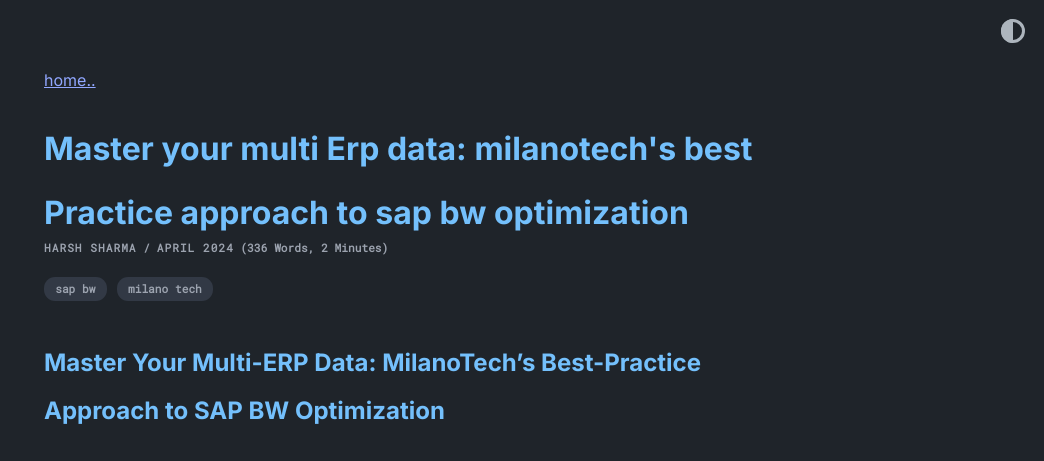
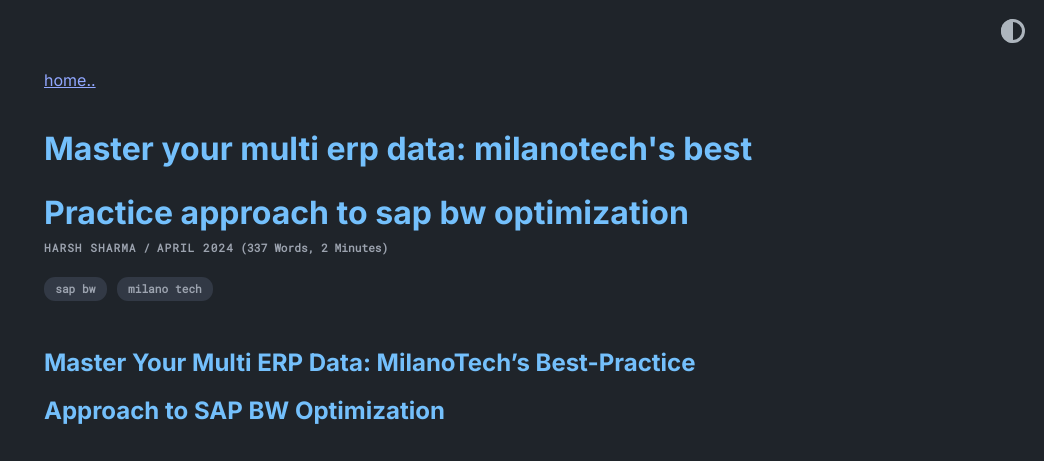
Before and after one commit to MilanoTech/milanotech.github.io, a Jekyll site: the page built from _posts/2024-04-14-Master Your Multi ERP Data: MilanoTech's Best-Practice Approach to SAP BW Optimization.md, in a window 1280 px wide. Shown: the top 461 px of the page, without its empty margins (236-1280 px from the left). Built offline with Jekyll 4.4.1, drawn with Linux system fonts in a browser that asks for light colours.

```diff
--- a/_posts/2024-04-14-Master Your Multi-ERP Data: MilanoTech's Best-Practice Approach to SAP BW Optimization.md
+++ b/_posts/2024-04-14-Master Your Multi ERP Data: MilanoTech's Best-Practice Approach to SAP BW Optimization.md
@@ -4,7 +4,7 @@ author: Harsh Sharma
 tags: [SAP BW, Milano Tech]
 ---
 
-## Master Your Multi-ERP Data: MilanoTech's Best-Practice Approach to SAP BW Optimization
+## Master Your Multi ERP Data: MilanoTech's Best-Practice Approach to SAP BW Optimization
 At MilanoTech, a leading data infrastructure service provider, we specialize in unlocking the true potential of SAP BW for organizations juggling data from various ERPs. We don't just optimize BW – we optimize it following industry best practices, ensuring a robust, secure, and efficient data platform for insightful decision-making.
 
 ### Optimizing for Your Diverse ERP Landscape
```
